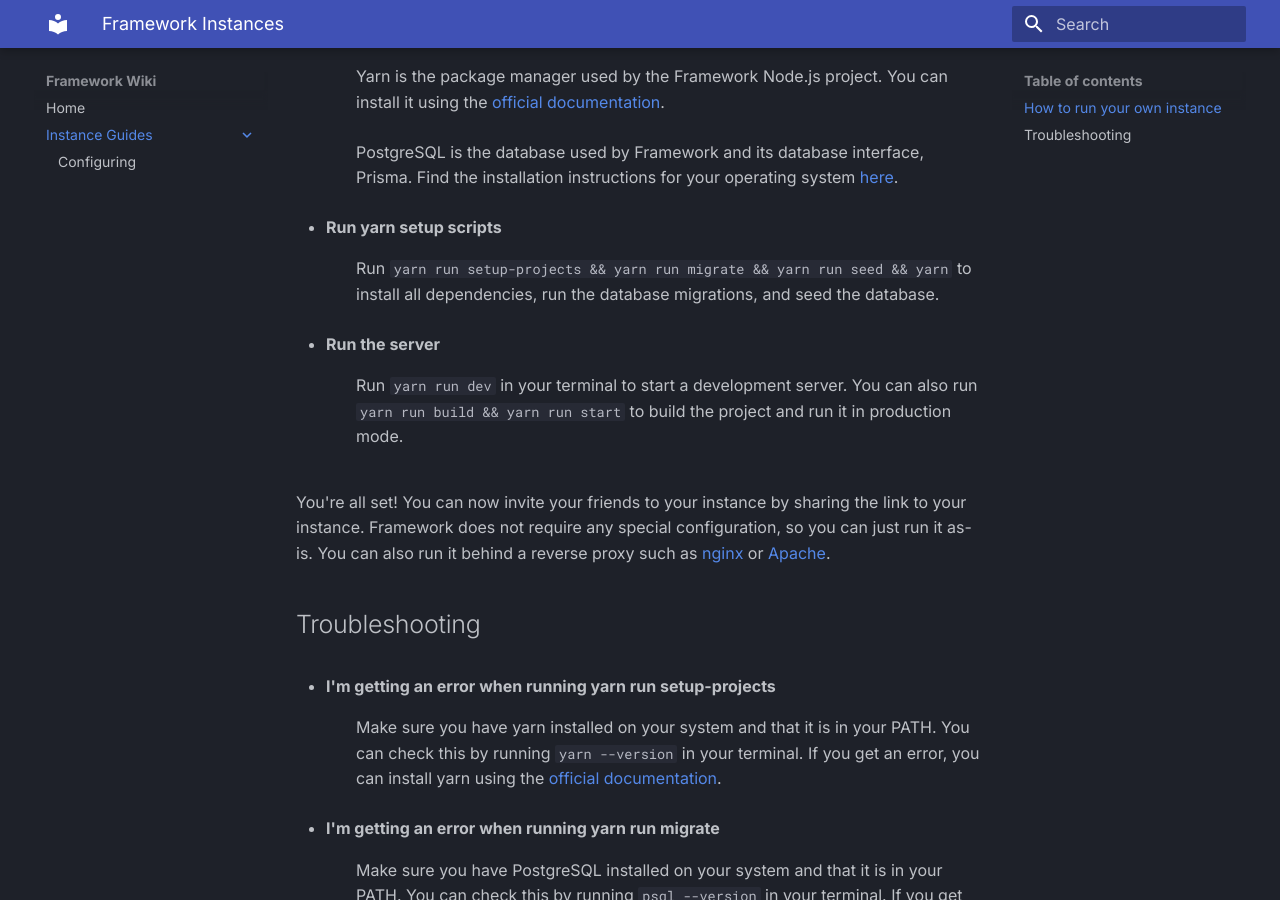
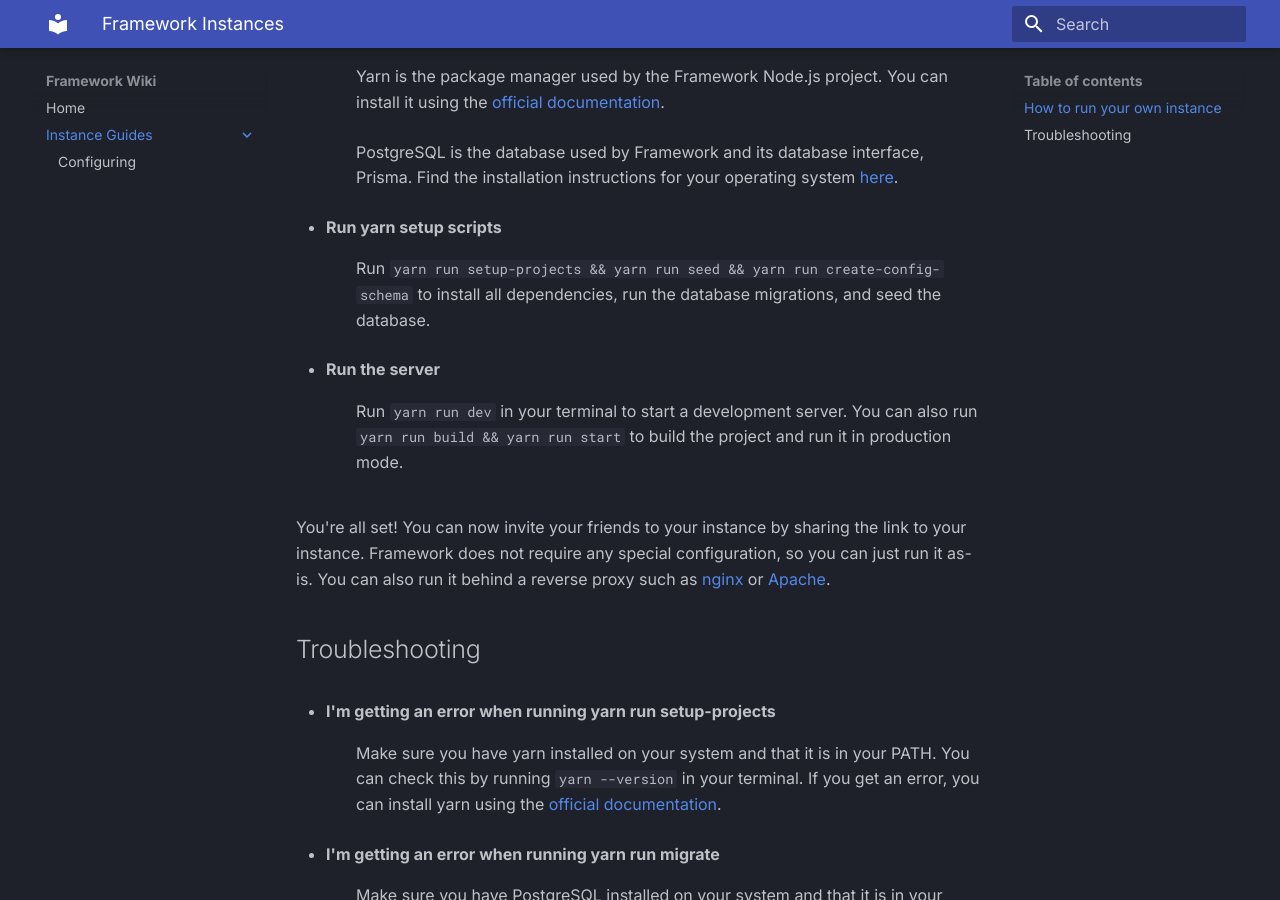
Before and after one commit to SolariusNL/framework, an MkDocs documentation site: the page built from docs/docs/instance/index.md, in a window 1280 px wide and 900 px high, scrolled down 483 px. Built offline with MkDocs 1.6.1 and Material for MkDocs 9.7.7, drawn with Linux system fonts in a browser that asks for light colours.

Commit message:
update some docs

```diff
--- a/docs/docs/instance/index.md
+++ b/docs/docs/instance/index.md
@@ -12,7 +12,7 @@
   : PostgreSQL is the database used by Framework and its database interface, Prisma. Find the installation instructions for your operating system [here](https://www.postgresql.org/download/).
 
 - **Run yarn setup scripts**
-  : Run `yarn run setup-projects && yarn run migrate && yarn run seed && yarn` to install all dependencies, run the database migrations, and seed the database.
+  : Run `yarn run setup-projects && yarn run seed && yarn run create-config-schema` to install all dependencies, run the database migrations, and seed the database.
 
 - **Run the server**
   : Run `yarn run dev` in your terminal to start a development server. You can also run `yarn run build && yarn run start` to build the project and run it in production mode.
```
Also changed, not shown: README.md.
